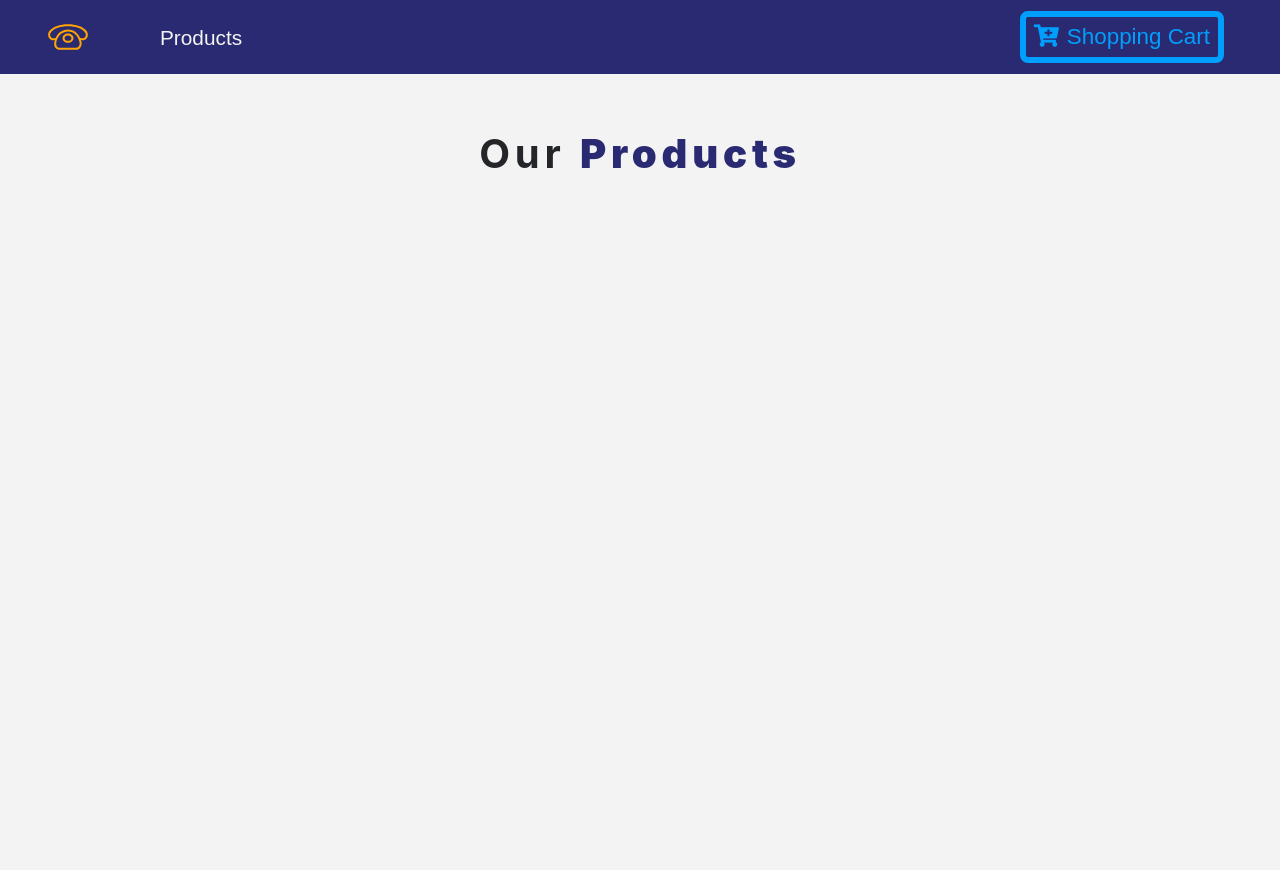
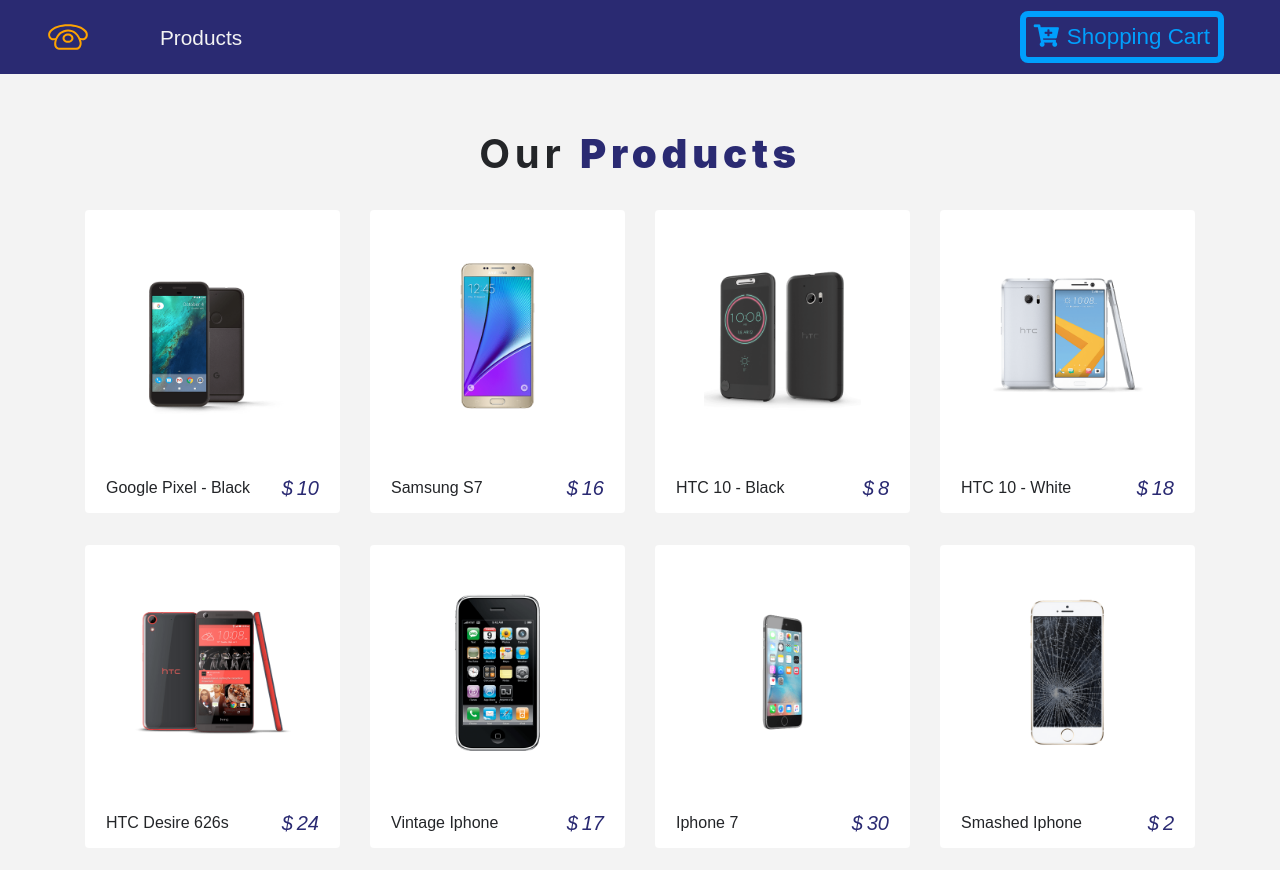
Before and after one commit to treygithub/react-store, a React (Create React App) app: page / in a window 1280 px wide. Shown: the top 870 px of the page. Before the commit the page ends 800 px from the top, so only its background shows below. Built offline with nearby package versions, Linux system fonts and the light colour scheme.

Commit message:
product view  and css set

```diff
--- a/src/components/Product.js
+++ b/src/components/Product.js
@@ -1,11 +1,87 @@
-import React, { Component } from 'react'
+import React, { Component } from 'react';
+import styled from 'styled-components';
+import {Link} from 'react-router-dom';
+import {ProductConsumer} from "../context";
 
 export default class Product extends Component {
   render() {
+    const {id, title, img, price, inCart} = this.props.product;
     return (
-      <div>
-        hello from product.js
-      </div>
+      <ProductWrapper className="col-9 mx-auto col-md-6 col-lg-3 my-3">
+        <div className="card">
+          <div className="img-container p-5" onClick={()=>console.log('high you clicked me img container')}>
+            <Link to="/details">
+              <img src={img} alt="product" className="card-img-top" />
+            </Link>
+            <button className="cart-btn" disabled={inCart? true: false} onClick={()=>console.log('added to cart')}>
+            {inCart?
+            (<p className="text-capitalize mb-0" disabled> {" "} in Cart</p>):
+            (<i className="fas fa-cart-plus"/>)
+            }
+            </button>
+          </div>{/* .img-container */}
+          {/* Card Footer */}
+          <div className="card-footer d-flex justify-content-between">
+            <p className="align-self-center mb-0">{title}</p>
+            <h5 className="text-blue font-italic mb-0">
+            <span className="mr-1">$</span>
+            {price}
+            </h5>
+          </div>
+        </div>
+      </ProductWrapper>
     )
   }
 }
+
+const ProductWrapper = styled.div`
+.card{
+  border-color:transparent;
+  transition:all .5s linear;
+}
+.card-footer{
+  background:transparent;
+  border-top:transparent;
+  transition:all .5s linear;
+}
+&:hover{
+  .card{
+    border:.04rem solid rgba(0,0,0,0.2);
+    box-shadow:2px 2px 5px 0px rgba(0,0,0,0,.2);
+  }
+  .card-footer{
+    background: rgba(247,247,247);
+  }
+}
+
+.img-container{
+  position:relative;
+  overflow:hidden;
+}
+.card-img-top{
+  transition:all .5s linear;
+}
+.img-container:hover .card-img-top{
+transform: scale(1.2);
+}
+.cart-btn{
+  position:absolute;
+  bottom:0;
+  right:0;
+  padding: .2rem .4rem;
+  background:var(--lightBlue);
+  border:none;
+  color:var(--mainWhite);
+  font-size:1.4rem;
+  border-radius:.5rem 0 0 0;
+  transform:translate(100%,100%);
+  transition:all .5s linear;
+}
+.img-container:hover .cart-btn{
+  transform:translate(0,0);
+}
+.cart-btn:hover{
+  color:var(--mainBlue);
+  cursor:pointer;
+}
+`
--- a/src/components/ProductList.js
+++ b/src/components/ProductList.js
@@ -1,20 +1,25 @@
 import React, { Component } from 'react'
-//import Product from './Product';
+import Product from './Product';
 import Title from './Title';
-import {storeProducts} from '../data';
+import {ProductConsumer} from '../context';
 
 export default class ProductList extends Component {
-  state={
-    products:storeProducts
-  }
+
   render() {
-    console.log('storeProducts', storeProducts)
+
     return (
       <React.Fragment>
         <div className="py-5">
           <div className="container">
           <Title name="our" title="products"/>
             <div className="row">
+            <ProductConsumer>
+              {(payload)=>{
+                return payload.products.map(product =>{
+                  return <Product key={product.id} product={product}/>
+                })
+              }}
+            </ProductConsumer>
             </div>
           </div>
         </div>
--- a/src/context.js
+++ b/src/context.js
@@ -1,14 +1,29 @@
 import React, { Component } from 'react';
-
+import {storeProducts, detailProduct} from './data';
 const ProductContext = React.createContext();
 //Provider
 //Consumer
 
 class ProductProvider extends Component {
+    state={
+        products: storeProducts,
+        detailProduct: detailProduct
+    }
+
+handleDetail = () => {
+    console.log('hello from detail')
+}
+addToCart = () => {
+    console.log('hello from add to cart')
+}
 
   render() {
     return (
-      <ProductContext.Provider value="hello from context">
+      <ProductContext.Provider value={{
+        ...this.state,
+        handleDetail:this.handleDetail,
+        addToCart:this.addToCart
+      }}>
         {this.props.children}
       </ProductContext.Provider>
     )
```
